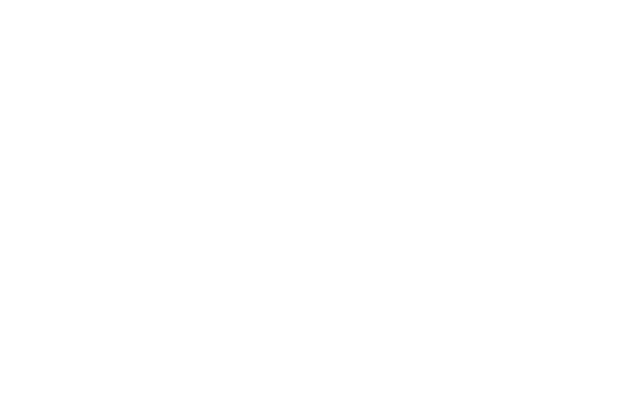
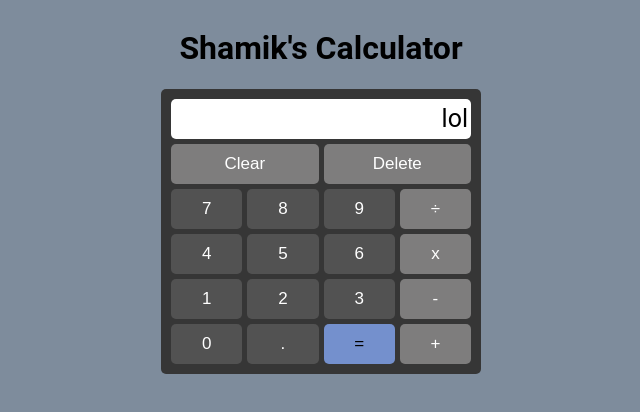
Before and after one commit to shamikrah/odin-calculator, a plain HTML site: page index.html in a window 1280 px wide. Shown: the whole page, without its empty margins (319-959 px from the left). Drawn offline with Linux system fonts and the light colour scheme.

Commit message:
Create basic calculator design without functionality

```diff
--- a/index.html
+++ b/index.html
@@ -1,12 +1,54 @@
 <!DOCTYPE html>
 <html lang="en">
+
 <head>
     <meta charset="UTF-8">
     <meta http-equiv="X-UA-Compatible" content="IE=edge">
     <meta name="viewport" content="width=device-width, initial-scale=1.0">
     <title>Calculator</title>
+    <link rel="stylesheet" href="styles.css">
+    <script src="script.js" defer></script>
 </head>
+
 <body>
+    <h1>Shamik's Calculator</h1>
+    <div class="calculator-container">
+        <div class="display">
+            lol
+        </div>
+        <div class="buttons">
+            <div class="row">
+                <button class="light-grey" id="big-button">Clear</button>
+                <button class="light-grey" id="big-button">Delete</button>
+            </div>
+            <div class="row">
+                <button class="dark-grey">7</button>
+                <button class="dark-grey">8</button>
+                <button class="dark-grey">9</button>
+                <button class="light-grey">÷</button>
+            </div>
+            <div class="row">
+                <button class="dark-grey">4</button>
+                <button class="dark-grey">5</button>
+                <button class="dark-grey">6</button>
+                <button class="light-grey">x</button>
+            </div>
+            <div class="row">
+                <button class="dark-grey">1</button>
+                <button class="dark-grey">2</button>
+                <button class="dark-grey">3</button>
+                <button class="light-grey">-</button>
+            </div>
+            <div class="row">
+                <button class="dark-grey">0</button>
+                <button class="dark-grey">.</button>
+                <button class="blue">=</button>
+                <button class="light-grey">+</button>
+            </div>
+
+        </div>
+    </div>
 
 </body>
+
 </html>
--- a/styles.css
+++ b/styles.css
@@ -0,0 +1,78 @@
+body {
+    display: flex;
+    flex-direction: column;
+    align-items: center;
+    font-family: Roboto, sans-serif;
+    background-color: rgb(126, 140, 156);
+}
+
+h1 {
+    color: black;
+}
+
+.calculator-container {
+    background-color: rgb(54, 54, 54);
+    border-radius: 5px;
+    width: 300px;
+    padding: 10px;
+    display: flex;
+    flex-direction: column;
+    gap: 5px;
+}
+
+.display {
+    background-color: white;
+    border-radius: 5px;
+    height: 40px;
+    font-size: 25px;
+    display: flex;
+    align-items: center;
+    justify-content: flex-end;
+    padding-right: 3px;
+}
+
+.buttons {
+    display: flex;
+    flex-direction: column;
+    align-items: center;
+    gap: 5px;
+}
+
+#big-button {
+    width: 147.5px;
+}
+
+button {
+    border: none;
+    border-radius: 5px;
+    width: 71.25px;
+    height: 40px;
+    font-size: 17px;
+}
+
+button:hover {
+    box-shadow: inset 0 0 20px -13px rgba(0, 0, 0,.7);
+}
+
+button:active {
+    border: 0.5px solid rgb(190, 190, 190);
+}
+
+.light-grey {
+    background-color: rgb(126, 125, 125);
+    color: white;
+}
+
+.dark-grey {
+    background-color: rgb(82, 82, 82);
+    color: white;
+}
+
+.blue {
+    background-color:rgb(116, 144, 205)
+}
+
+.row {
+    display: flex;
+    gap: 5px;
+}
```
